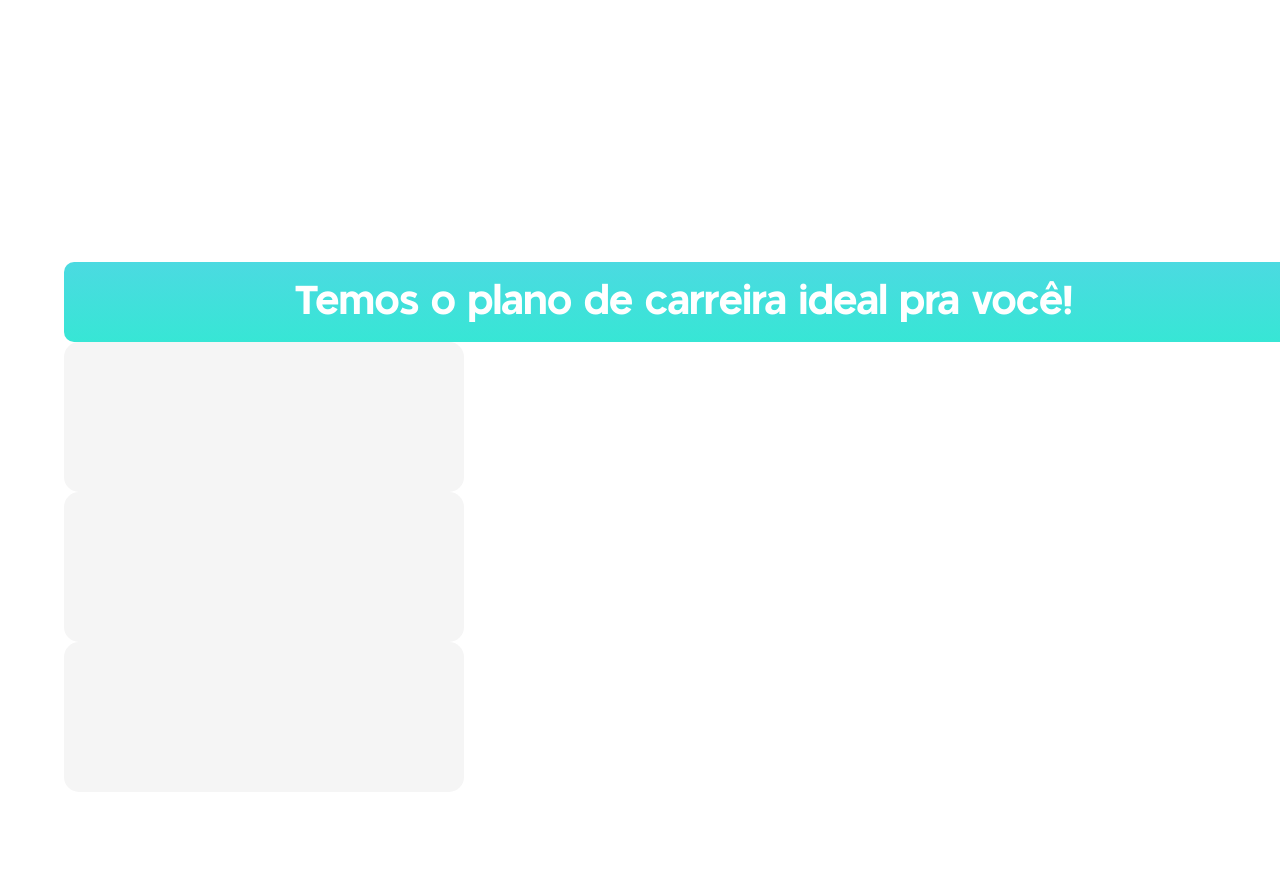
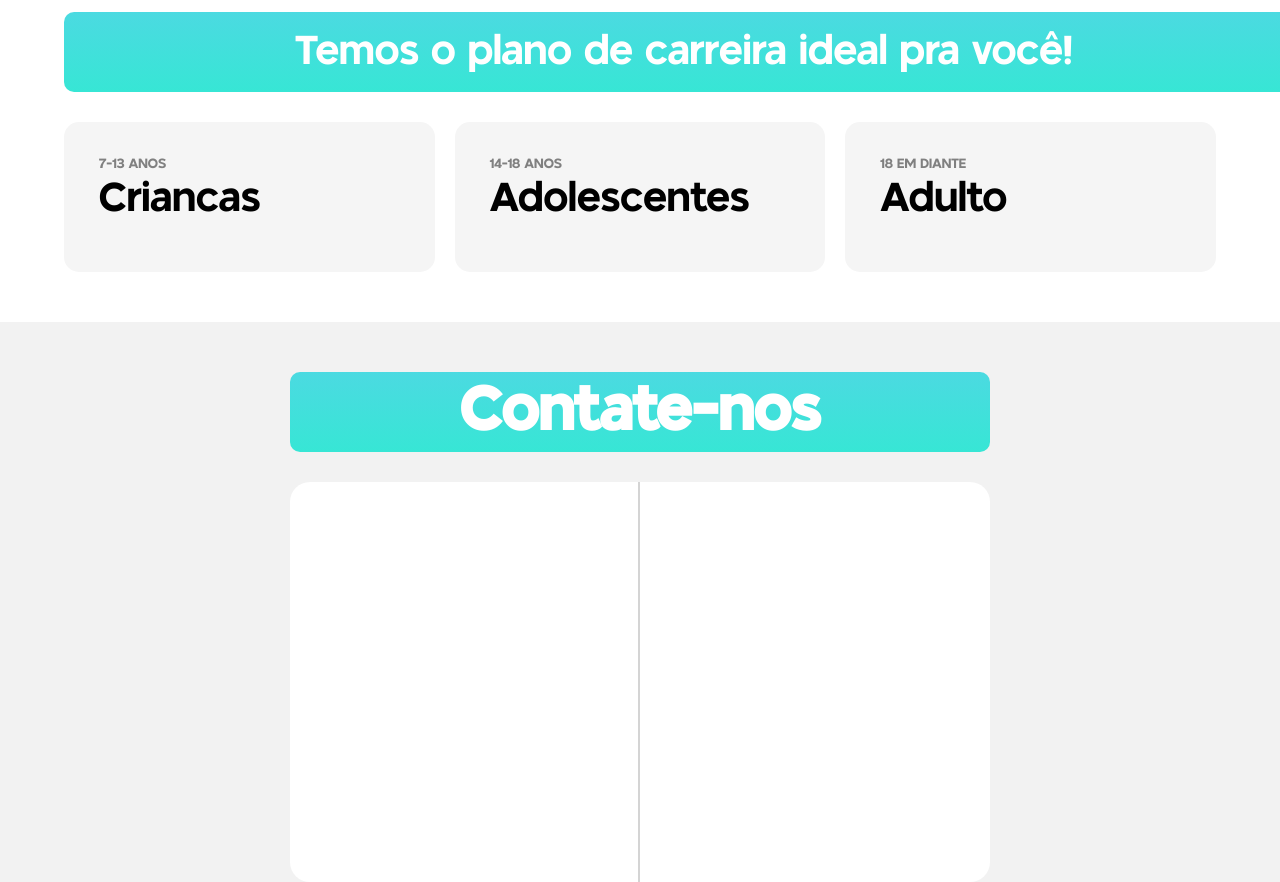
Before and after one commit to andrewtargino/aula13, a plain HTML site: page index.html in a window 1280 px wide. Shown: the part 3134-4016 px from the top of the page. Before the commit the page ends 3926 px from the top, so only its background shows below. Drawn offline with Linux system fonts and the light colour scheme.

Commit message:
Aula 17 - Ajustes no grid de carreira

```diff
--- a/index.html
+++ b/index.html
@@ -172,7 +172,6 @@
                                 </p>
                                 <a class="saiba-mais">Saiba mais</a>
                             <div class="cardbox4">
-
                         </div>
                     </div>
                 </div>
@@ -214,21 +213,47 @@
             </div>
         </div>
         </section>
-        <main>
             <section class="planos-profia" id="planosprofia">
                 <div class="container">
                     <div class="titulo-planos">
                         Temos o plano de carreira ideal pra você!
                     </div>
+                    <div class="planos-box">
                         <div class="planos">
+                            <p class="idade">7-13 ANOS</p>
+                            <h1 class="faixa-etaria">Criancas</h1>
                         </div>
                        <div class="planos">
+                            <p class="idade">14-18 ANOS</p>
+                            <h1 class="faixa-etaria">Adolescentes</h1>
                         </div>
                        <div class="planos">
+                            <p class="idade">18 EM DIANTE</p>
+                            <h1 class="faixa-etaria">Adulto</h1>
+                        </div>
                     </div>
                 </div>
             </section>
-        </main>
+            <section class="contact">
+                <div class="container-parte3">
+                    <div class="container-contact">
+                        <div class="contact-topo">
+                            <h1>Contate-nos</h1>
+                        </div>
+                        <div class="contact-grupo">
+                            <div class="contact-ladoA">
+
+
+                            </div>
+                            <div class="contact-ladoB">
+
+                            </div>
+
+                        </div>
+                    </div>
+
+                </div>
+            </section>
     </main>
 </body>
 </html>
--- a/style.css
+++ b/style.css
@@ -370,7 +370,7 @@ ul>li{
     background-position: center;
 }
 #cursosprofia{
-    margin-bottom: 300px;
+    margin-bottom: 50px;
 }
 .titulocardbox{
     padding-left: 50px;
@@ -465,4 +465,66 @@ ul>li{
     background-color: rgb(245, 245, 245);
     border-radius: 15px;
     display: flex;
+    flex-direction: column;
+    padding-top: 35px;
+    padding-left: 35px;
 }
+.planos-box{
+    display: flex;
+    flex-direction: row;
+    gap: 20px;
+    padding-top: 30px;
+}
+.planos:hover{
+    border: 1px solid black;
+}
+.idade{
+    font-size: smaller;
+    padding-bottom: 5px;
+}
+.faixa-etaria{
+    font-weight: 100;
+    font-size: 40px;
+}
+.container-parte3{
+    background-color: rgb(242, 242, 242);
+    margin: 0 auto;
+    padding-top: 50px;
+}
+.contact-topo{
+    background: linear-gradient(#4BDAE1,#37e6d5);
+    width: 700px;
+    height: 80px;
+    border-radius: 10px;
+    color: white;
+    align-items: center;
+    justify-content: center;
+    display: flex;
+    font-size: 40px;
+}
+.container-contact{
+    margin: 0 auto;
+    width: 700px;
+    display: flex;
+    flex-direction: column;
+    gap: 30px;
+}
+.contact{
+    padding-top: 50px;
+}
+.contact-grupo{
+    background-color: white;
+    width: 700px;
+    height: 400px;
+    border-radius: 20px;
+    display: flex;
+}
+.contact-ladoB{
+    height: 400px;
+    width: 350px;
+}
+.contact-ladoA{
+    height: 400px;
+    width: 350px;
+    border-right: 2px solid rgb(212, 212, 212);
+}
```
Lines whose indentation alone changed are shown as unchanged.
